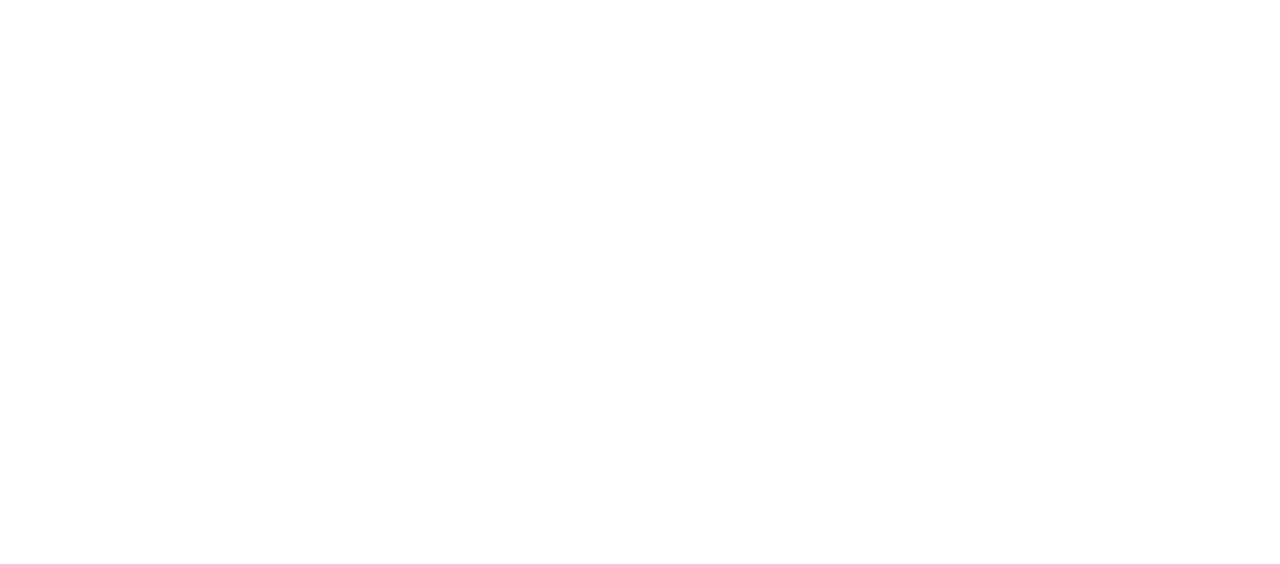
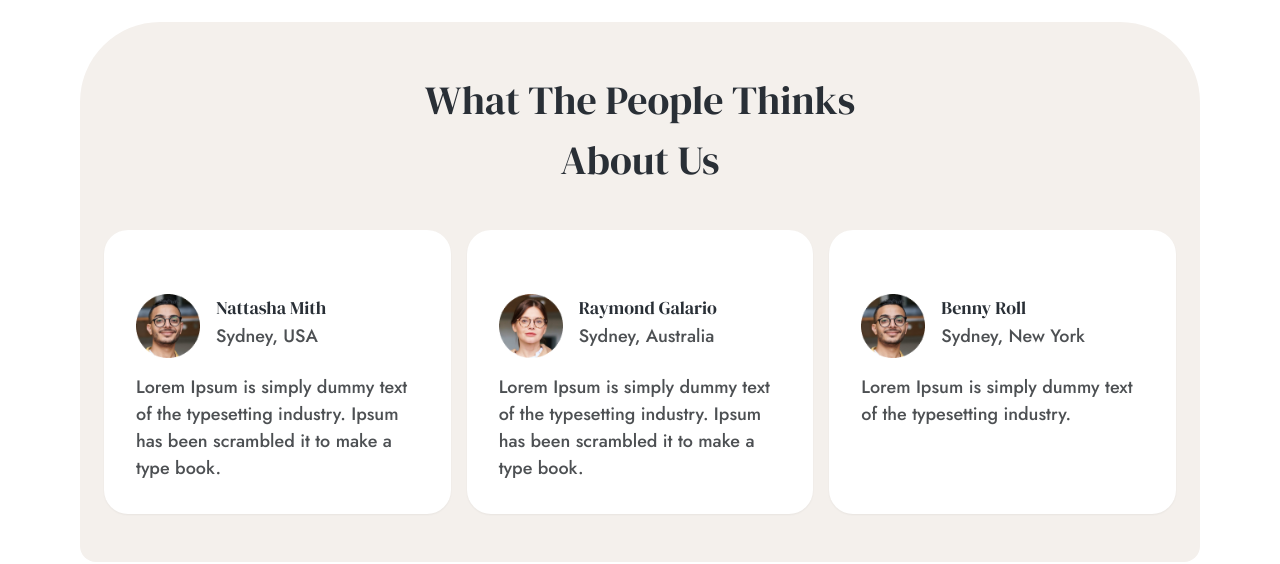
Before and after one commit to techtrybe/interno, a Next.js app: page / in a window 1280 px wide. Shown: the part 1702-2266 px from the top of the page. Before the commit the page ends 1660 px from the top, so only its background shows below. Built offline with nearby package versions, Linux system fonts and the light colour scheme.

Commit message:
done with the testimonial section

```diff
--- /dev/null
+++ b/components/testimonial/TestimonialCard.jsx
@@ -0,0 +1,24 @@
+import React from "react";
+
+const TestimonialCard = ({ testimonial }) => {
+  return (
+    <article className="rounded-3xl flex flex-col gap-4 bg-white py-[2rem] pt-[3rem] md:pt-[4rem] shadow-sm px-[2rem]">
+      <div className="flex gap-4">
+        <img
+          src={testimonial.img}
+          className="w-[4rem] h-[4rem]"
+          alt={testimonial.name}
+        />
+        <div>
+          <h3 className="text-lg text-dark font-normal">{testimonial.name}</h3>
+          <p className="text-lg text-[#4D5053]">{testimonial.location}</p>
+        </div>
+      </div>
+      <div className="text-[#4D5053]">
+        <p className="leading-[150%]  text-lg">{testimonial.body}</p>
+      </div>
+    </article>
+  );
+};
+
+export default TestimonialCard;
--- a/components/testimonial/TestimonialSection.jsx
+++ b/components/testimonial/TestimonialSection.jsx
@@ -1,9 +1,48 @@
-import React from 'react'
+import React from "react";
+import TestimonialCard from "./TestimonialCard";
+
+const TESTIMONIALS = [
+  {
+    name: "Nattasha Mith",
+    location: "Sydney, USA",
+    img: "/assets/benny.png",
+    body: "Lorem Ipsum is simply dummy text of the typesetting industry. Ipsum has been scrambled it to make a type book."
+  },
+  {
+    name: "Raymond Galario",
+    location: "Sydney, Australia",
+    img: "/assets/raymond.png",
+    body: "Lorem Ipsum is simply dummy text of the typesetting industry. Ipsum has been scrambled it to make a type book."
+  },
+  {
+    name: "Benny Roll",
+    location: "Sydney, New York",
+    img: "/assets/benny.png",
+    body: "Lorem Ipsum is simply dummy text of the typesetting industry."
+  },
+];
 
 const TestimonialSection = () => {
   return (
-    <div>TestimonialSection</div>
-  )
+    <section className="py-[5rem]">
+      <div className="max-w-6xl bg-[#F4F0EC] rounded-t-3xl md:rounded-t-[5rem] rounded-b-2xl py-[3rem] px-6">
+        <Heading />
+        <div className="grid grid-cols-1 md:grid-cols-2 mt-10 lg:grid-cols-3 gap-4">
+            {TESTIMONIALS.map((testimonial, index) => (
+                <TestimonialCard testimonial={testimonial} key={index} />
+            ))}
+        </div>
+      </div>
+    </section>
+  );
+};
+
+function Heading() {
+  return (
+    <div className="w-full flex flex-col items-center gap-2 max-w-lg mx-auto">
+      <h2 className="capitalize text-dark font-normal text-[40px] text-center">What the people thinks about us</h2>
+    </div>
+  );
 }
 
-export default TestimonialSection
+export default TestimonialSection;
--- a/pages/index.js
+++ b/pages/index.js
@@ -3,6 +3,7 @@
 import FeatureSection from "components/feature/FeatureSection";
 import Hero from "components/Hero";
 import Page from "components/shared/Page";
+import TestimonialSection from "components/testimonial/TestimonialSection";
 
 function Home() {
   return (
@@ -19,6 +20,7 @@
       <div className="w-full max-w-6xl mx-auto p-4">
         <FeatureSection />
         <EstimateSection />
+        <TestimonialSection />
       </div>
     </>
   );
```
Also changed, not shown: public/assets/benny.png (added), public/assets/raymond.png (added).
